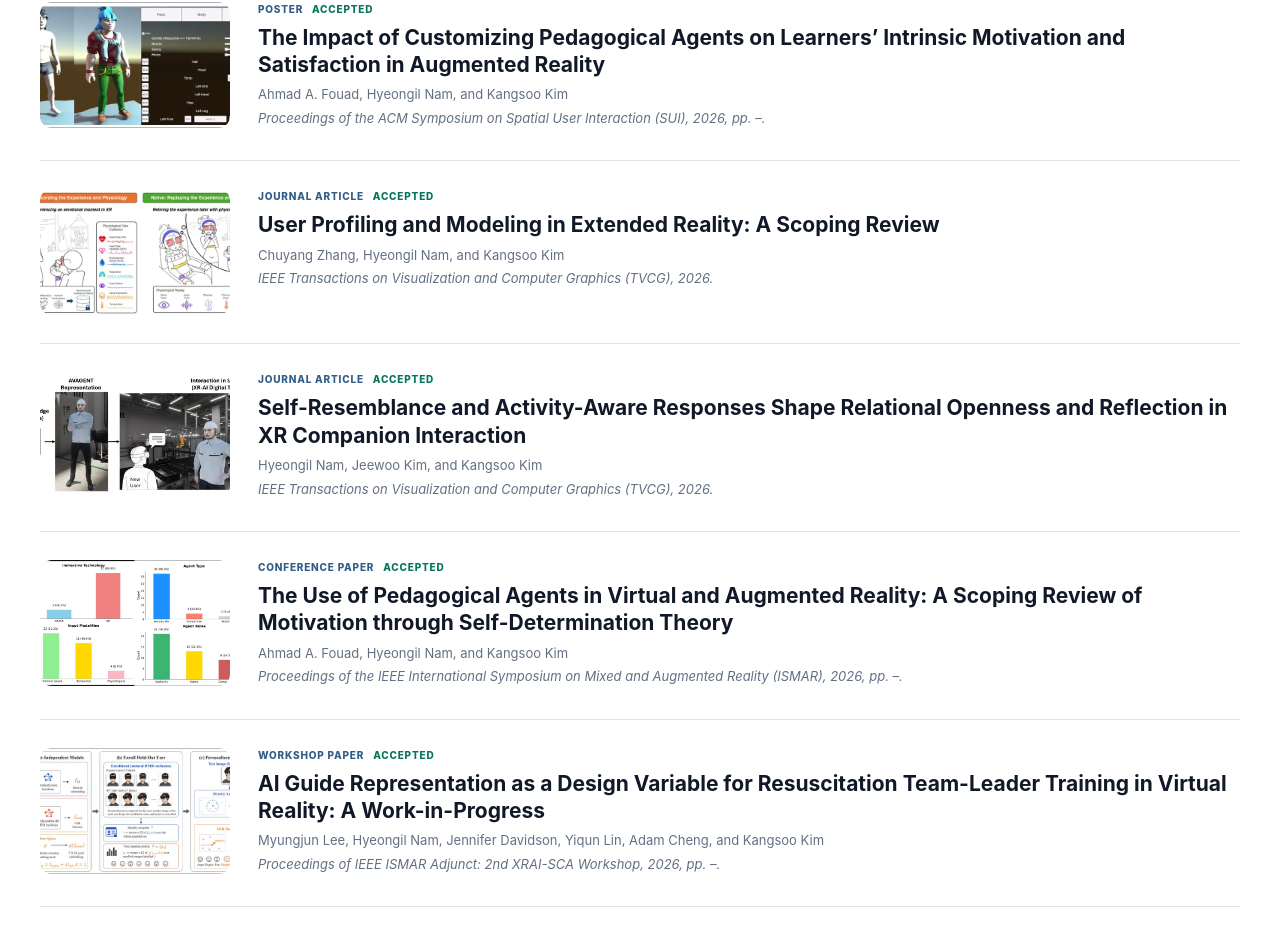
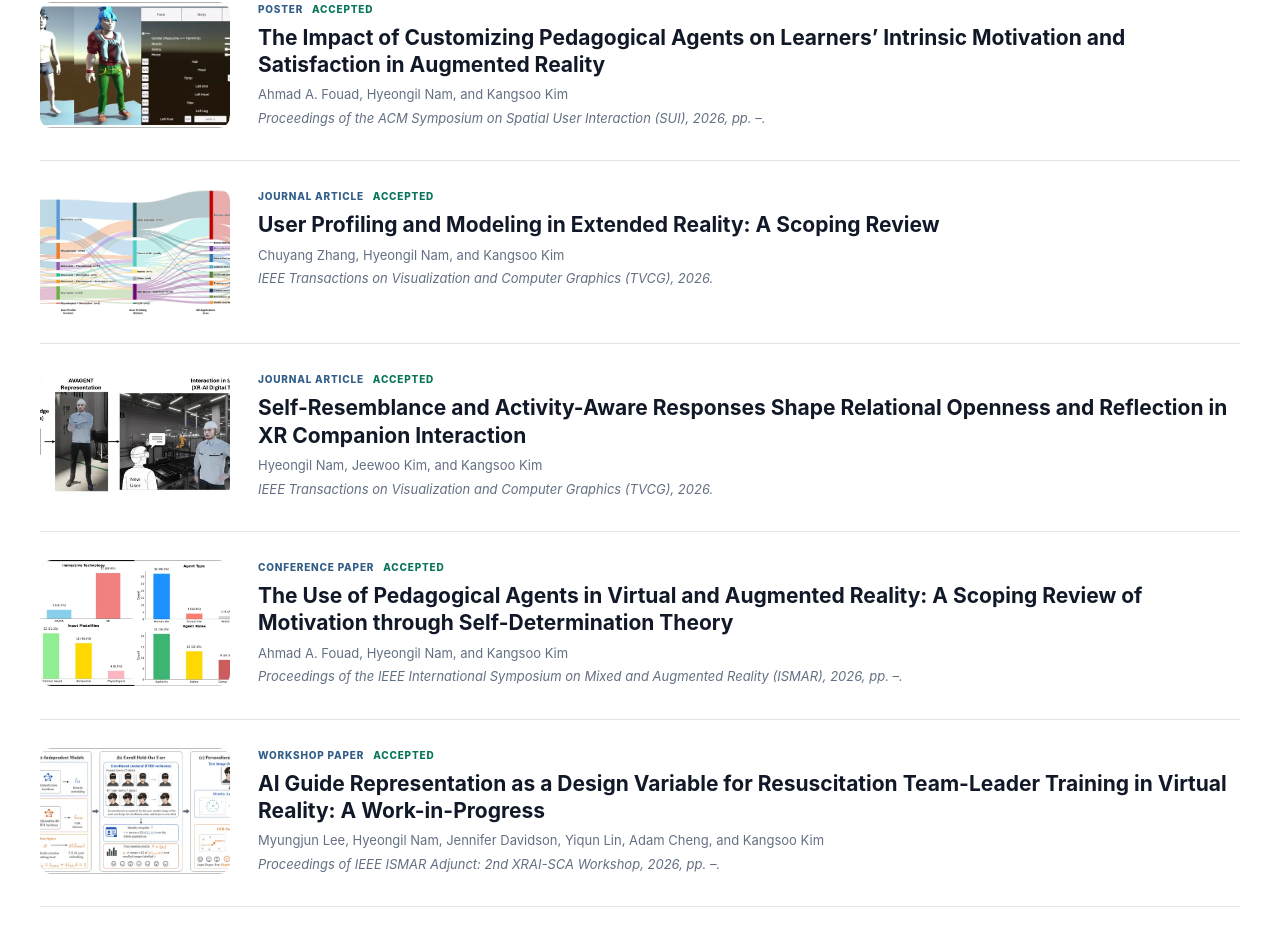
Before and after one commit to kangsookim/hxi-lab-website, a Next.js app: page /publications in a window 1280 px wide. Shown: the part 1316-2251 px from the top of the page. Built offline with nearby package versions, Linux system fonts and the light colour scheme.

Commit message:
fix Chuyang's TVCG 2026 thumbnail

```diff
--- a/data/publications.ts
+++ b/data/publications.ts
@@ -49,7 +49,7 @@ export const publications: Pub[] = [
     authors: "Chuyang Zhang, Hyeongil Nam, and Kangsoo Kim",
     venue: "IEEE Transactions on Visualization and Computer Graphics (TVCG), 2026.",
     status: "Accepted",
-    image: "/assets/publications/Zhang2026pmi.webp"
+    image: "/assets/publications/Zhang2026upa.webp"
   },
   {
     year: 2026,
```
Also changed, not shown: public/assets/publications/Zhang2026upa.webp (added).
